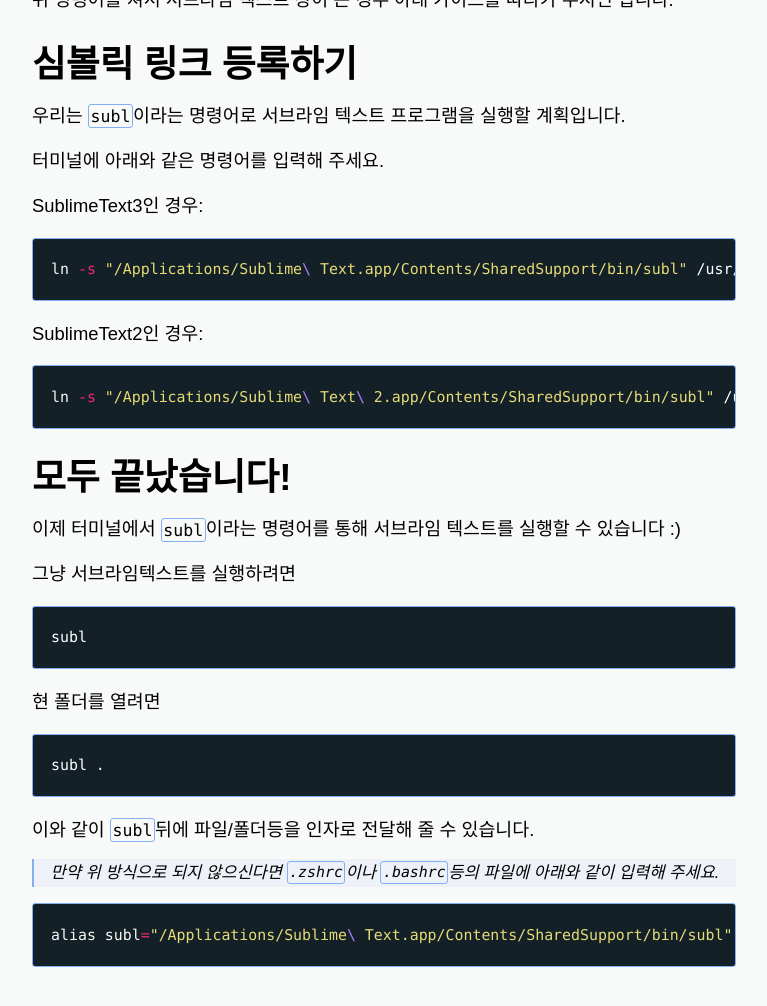
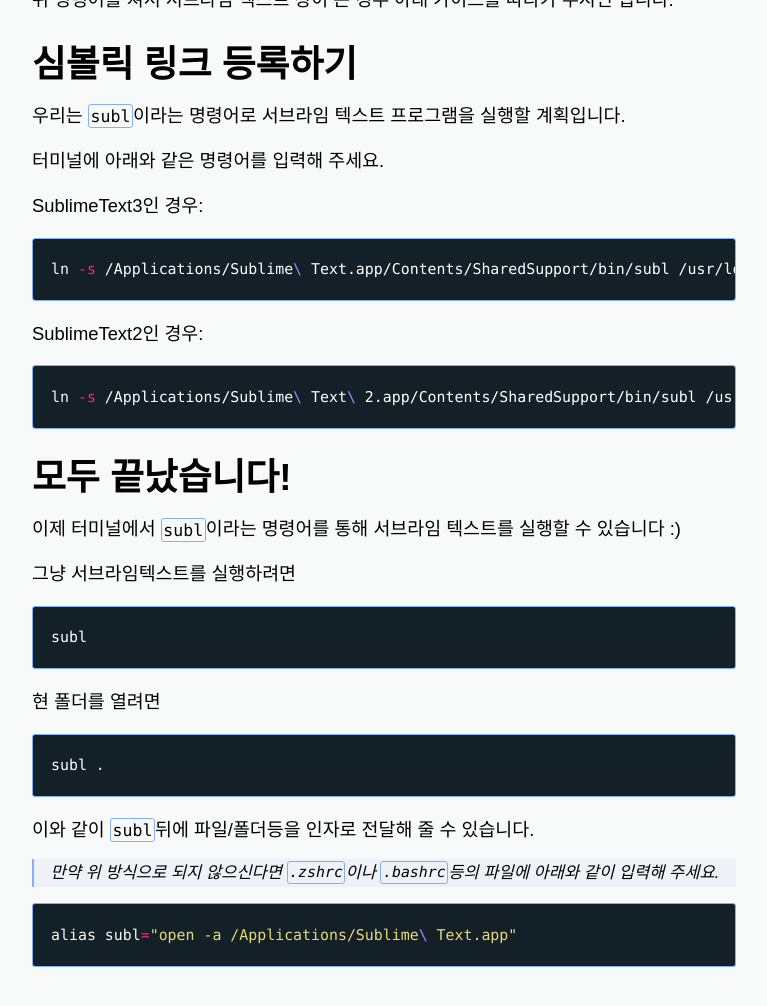
Before and after one commit to Beomi/beomi.github.io_2019, a Jekyll site: the page built from _posts/2017-07-04-Call-Sublime-from-Terminal.md, in a window 1280 px wide and 1400 px high, scrolled down 1859 px, cut to the strip 0-1016 px from the top of the window. Shown: the top 1006 px of the strip, without its empty margins (256-1023 px from the left). Built offline with Jekyll 4.4.1, drawn with Linux system fonts in a browser that asks for light colours; some web fonts are replaced.

Commit message:
Fix 2017-07-04-Call-Sublime-from-Terminal post -- with no quote

````diff
--- a/_posts/2017-07-04-Call-Sublime-from-Terminal.md
+++ b/_posts/2017-07-04-Call-Sublime-from-Terminal.md
@@ -55,13 +55,13 @@ open /Applications/Sublime\ Text\ 2.app/Contents/SharedSupport/bin/subl
 SublimeText3인 경우:
 
 ```sh
-ln -s "/Applications/Sublime\ Text.app/Contents/SharedSupport/bin/subl" /usr/local/bin/subl
+ln -s /Applications/Sublime\ Text.app/Contents/SharedSupport/bin/subl /usr/local/bin/subl
 ```
 
 SublimeText2인 경우:
 
 ```sh
-ln -s "/Applications/Sublime\ Text\ 2.app/Contents/SharedSupport/bin/subl" /usr/local/bin/subl
+ln -s /Applications/Sublime\ Text\ 2.app/Contents/SharedSupport/bin/subl /usr/local/bin/subl
 ```
 
 ## 모두 끝났습니다!
@@ -85,5 +85,5 @@ subl .
 > 만약 위 방식으로 되지 않으신다면 `.zshrc`이나 `.bashrc`등의 파일에 아래와 같이 입력해 주세요.
 
 ```bash
-alias subl="/Applications/Sublime\ Text.app/Contents/SharedSupport/bin/subl"
+alias subl="open -a /Applications/Sublime\ Text.app"
 ```
````
